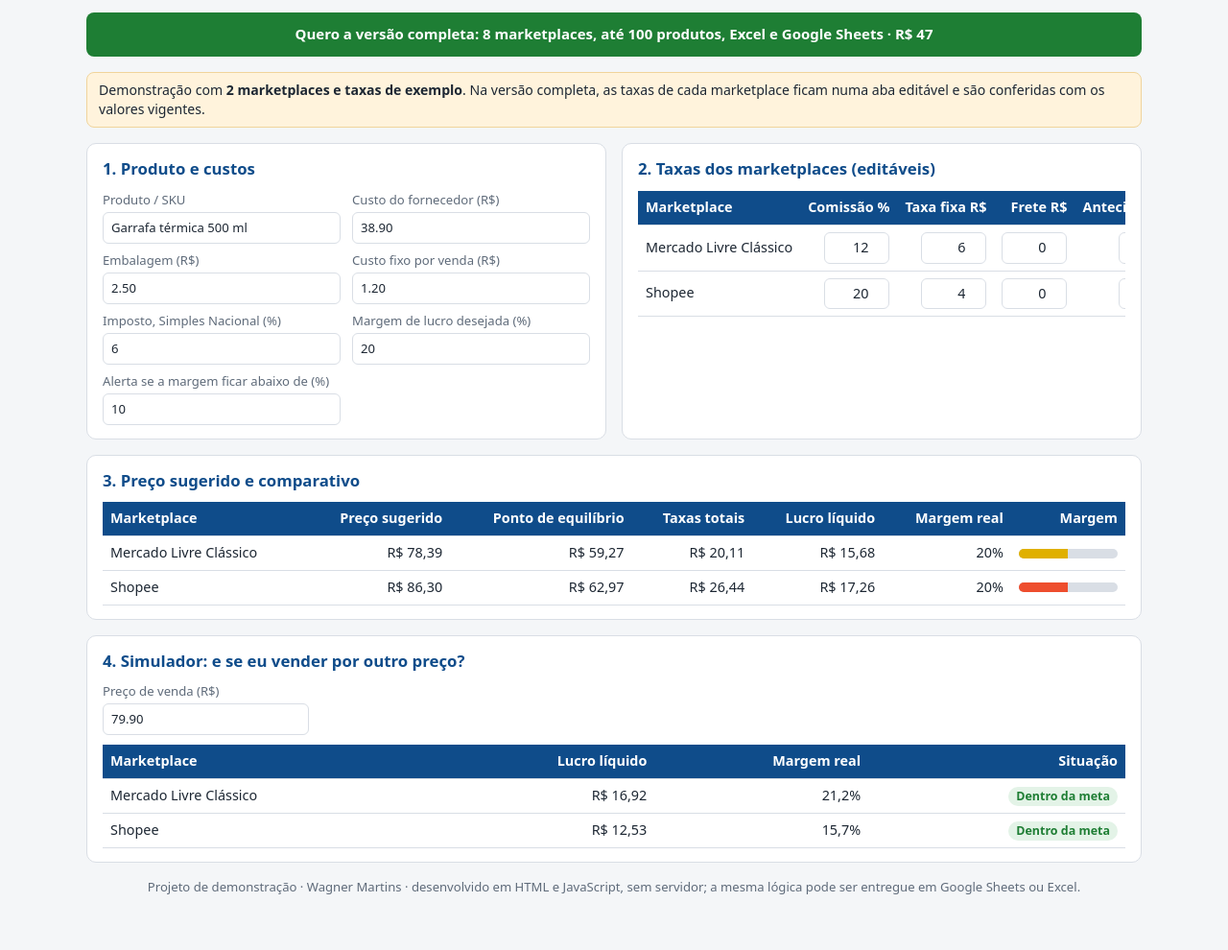
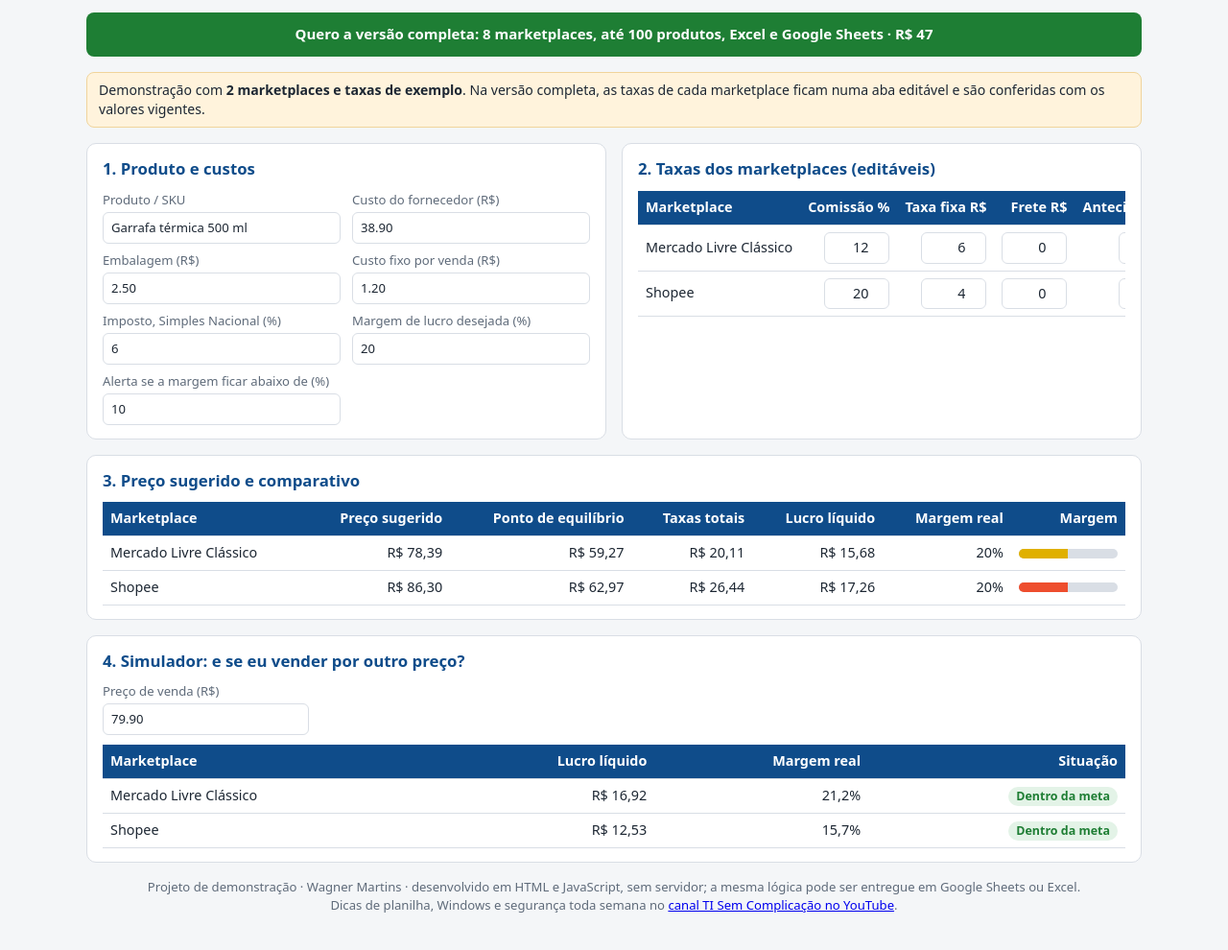
Before and after one commit to wmsmartins/calculadora-precificacao-demo, a plain HTML site: page index.html in a window 1280 px wide. Shown: the part 86-1076 px from the top of the page at 96% size. Drawn offline with Linux system fonts and the light colour scheme.

Commit message:
Adiciona link de inscrição no canal do YouTube nas páginas
Co-Authored-By: Claude Opus 5.5 <noreply@anthropic.com>

```diff
--- a/index.html
+++ b/index.html
@@ -94,7 +94,7 @@ footer{color:var(--muted);font-size:.82rem;text-align:center}
     </div>
   </section>
 
-  <footer>Projeto de demonstração · Wagner Martins · desenvolvido em HTML e JavaScript, sem servidor; a mesma lógica pode ser entregue em Google Sheets ou Excel.</footer>
+  <footer>Projeto de demonstração · Wagner Martins · desenvolvido em HTML e JavaScript, sem servidor; a mesma lógica pode ser entregue em Google Sheets ou Excel.<br>Dicas de planilha, Windows e segurança toda semana no <a href="https://www.youtube.com/@wagnermartins2360?sub_confirmation=1" target="_blank" rel="noopener">canal TI Sem Complicação no YouTube</a>.</footer>
 </div>
 
 <script>
```
Also changed, not shown: afiliados.html (+1 -1 lines).
